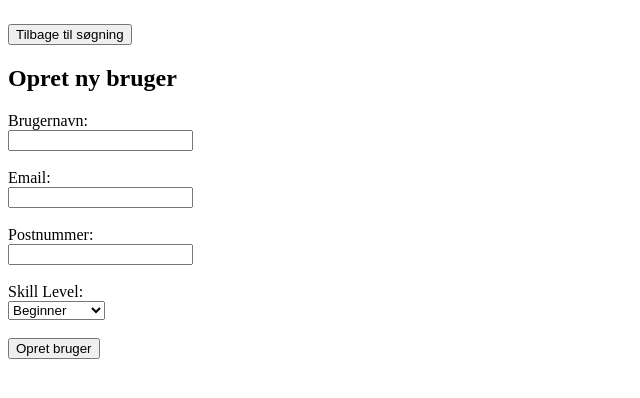
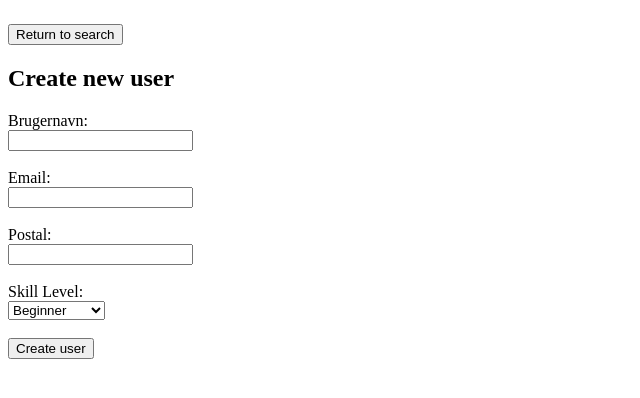
Before and after one commit to rasmusdubeck/DIS-Project, a Flask app: page /signup in a window 1280 px wide. Shown: the top 398 px of the page, without its empty margins (0-640 px from the left). Run offline with Flask 3, Linux system fonts and the light colour scheme; some libraries are stand-ins or nearby versions.

Commit message:
Translations from Danish to English

```diff
--- a/templates/signup.html
+++ b/templates/signup.html
@@ -1,14 +1,14 @@
 <!DOCTYPE html>
 <html>
 <a href="/" style="display: inline-block; margin-top: 1em;">
-    <button type="button">Tilbage til søgning</button>
+    <button type="button">Return to search</button>
 </a>
 
 <head>
     <title>Sign Up</title>
 </head>
 <body>
-    <h2>Opret ny bruger</h2>
+    <h2>Create new user</h2>
 
     {% if message %}
         <p><strong>{{ message }}</strong></p>
@@ -21,8 +21,8 @@
         <label>Email:</label><br>
         <input type="email" name="email" required><br><br>
 
-        <label>Postnummer:</label><br>
-        <input type="text" name="postal_code" pattern="\d{4}" title="Skriv et 4-cifret postnummer" required><br><br>
+        <label>Postal:</label><br>
+        <input type="text" name="postal_code" pattern="\d{4}" title="Write a 4-digit postal code" required><br><br>
 
         <label>Skill Level:</label><br>
         <select name="skill_level" required>
@@ -31,7 +31,7 @@
             {% endfor %}
         </select><br><br>
 
-        <button type="submit">Opret bruger</button>
+        <button type="submit">Create user</button>
     </form>
 </body>
 </html>
```
Also changed, not shown: templates/index.html (+6 -6 lines), README.md.
